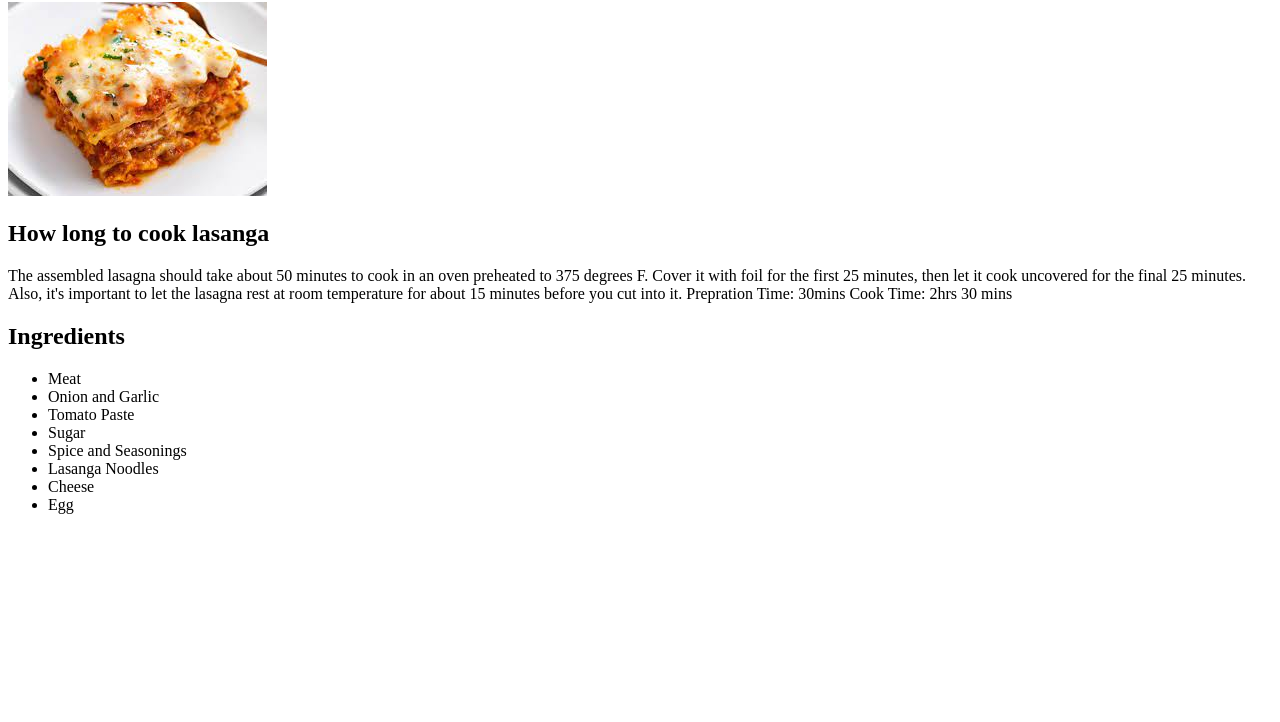
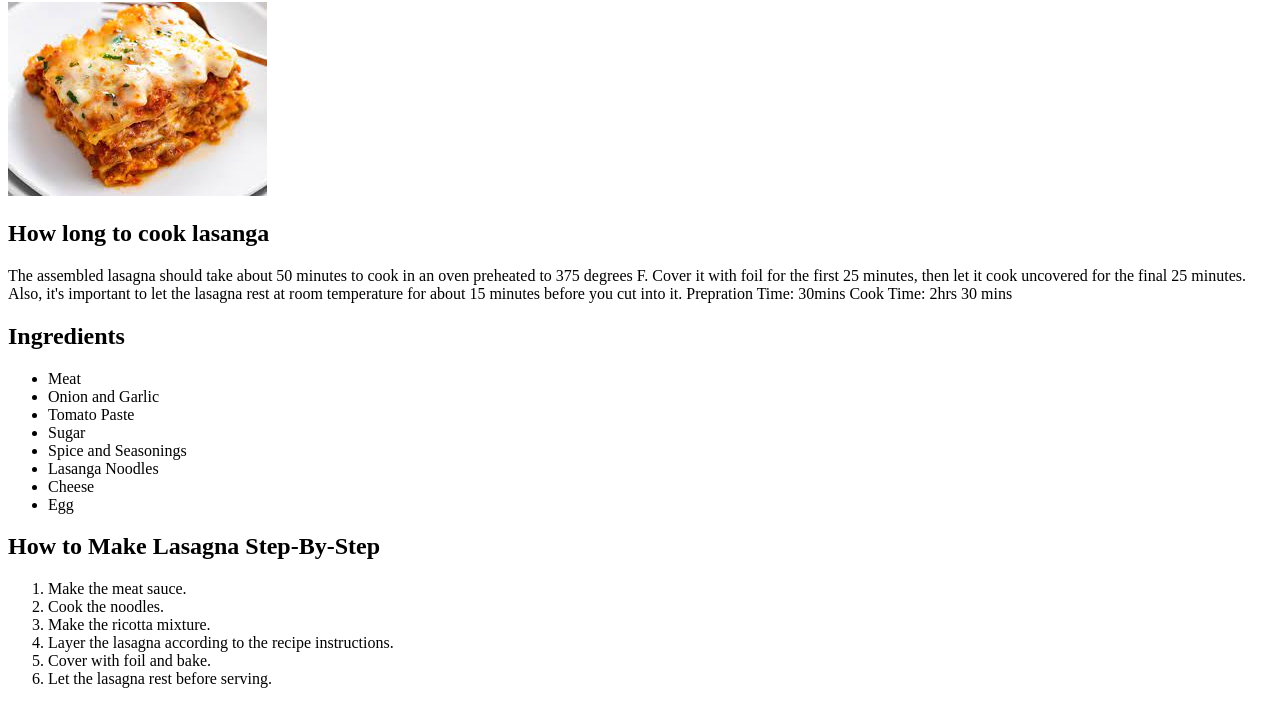
Before and after one commit to mikiraj/odin-recipes, a plain HTML site: page recipes/lasanga.html in a window 1280 px wide. Shown: the part 78-800 px from the top of the page. Drawn offline with Linux system fonts and the light colour scheme.

Commit message:
lasanga.html

```diff
--- a/recipes/lasanga.html
+++ b/recipes/lasanga.html
@@ -34,8 +34,16 @@
 
 </ul>
 
-
-
+<h2>How to Make Lasagna Step-By-Step
+</h2>
+<ol>
+    <li> Make the meat sauce.</li>
+    <li>Cook the noodles.</li>
+    <li>Make the ricotta mixture.</li>
+    <li>Layer the lasagna according to the recipe instructions.</li>
+    <li>Cover with foil and bake.</li>
+    <li>Let the lasagna rest before serving.</li>
+</ol>
 
 </body>
 </html>
```
